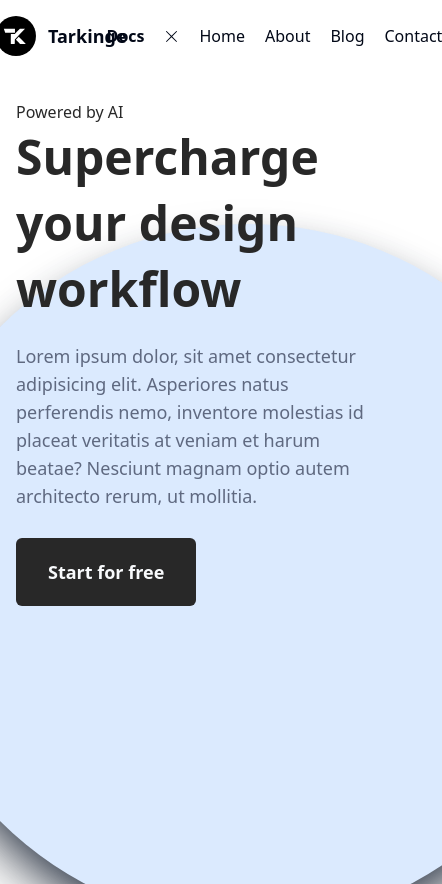
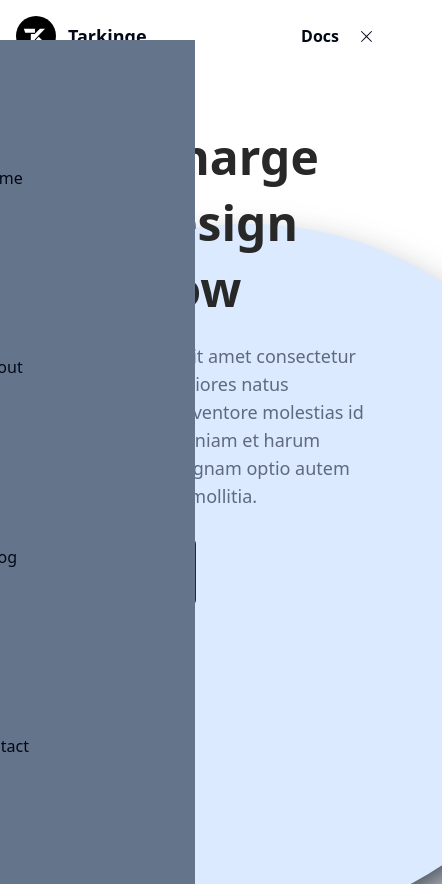
Before and after one commit to ejsadiarin/landing-pages, a Next.js app: page / in a window 390 px wide. Both pictures are taken after a click on the button 366 px from the left and 36 px from the top of the page. Shown: the whole page, 442 px wide, since content can reach past the window. Before the commit the page ends 844 px from the top, so only its background shows below. Built offline with nearby package versions, Linux system fonts and the light colour scheme; a web font is replaced by a local one.

Commit message:
fix navbar mobile

```diff
--- a/app/MobileNavbar.tsx
+++ b/app/MobileNavbar.tsx
@@ -21,7 +21,7 @@ export default function MobileNavbar() {
 
       {/* should be a pop up covering the whole mobile screen */}
       {isMobileMenuOpen && (
-        <div className='flex gap-5 justify-center items-center'>
+        <div className='flex flex-col absolute top-10 right-1/2 gap-10 z-10 justify-evenly items-center bg-slate-500 w-screen h-screen '>
           <a href="/">Home</a>
           <a href="/">About</a>
           <a href="/">Blog</a>
```
